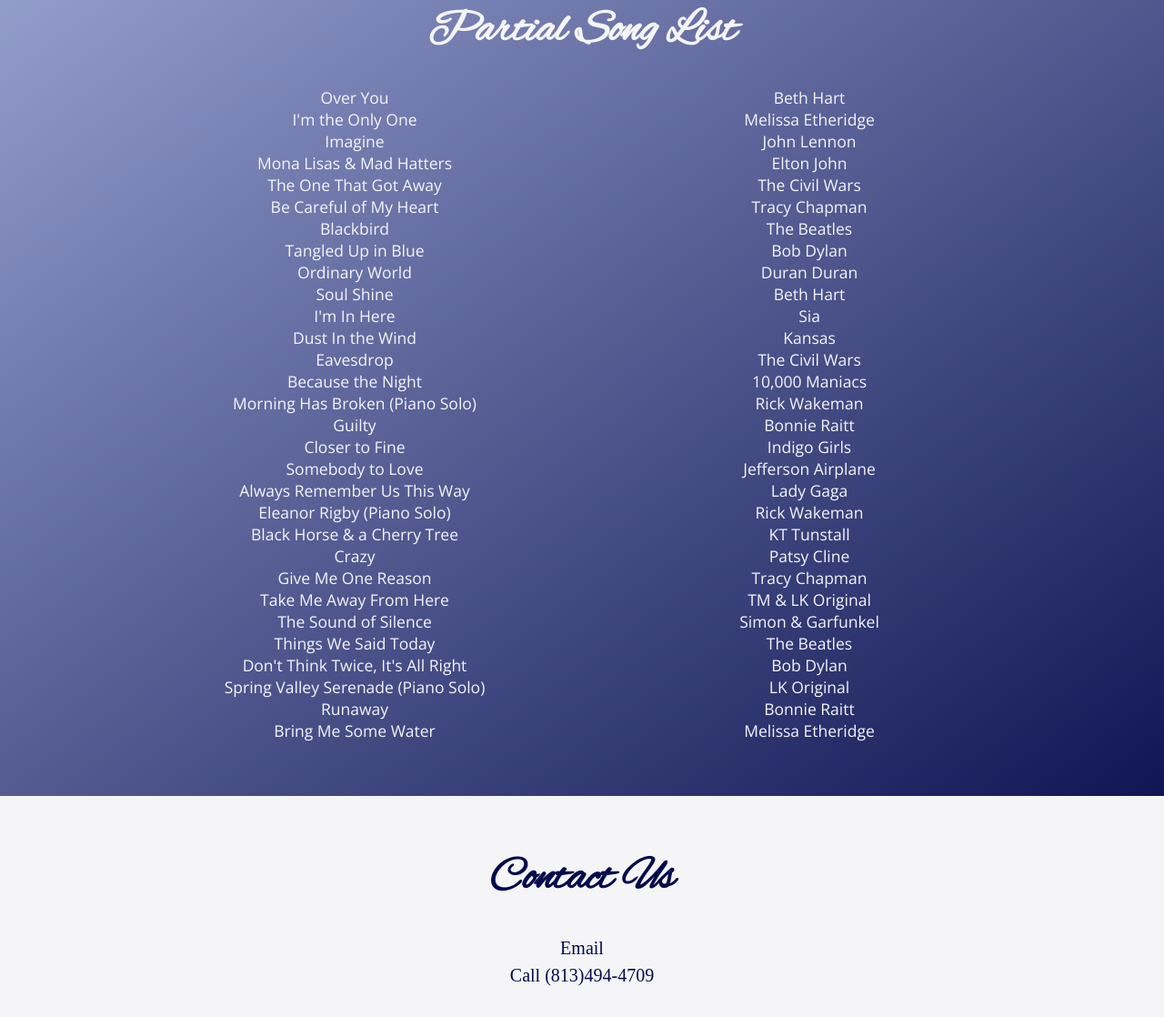
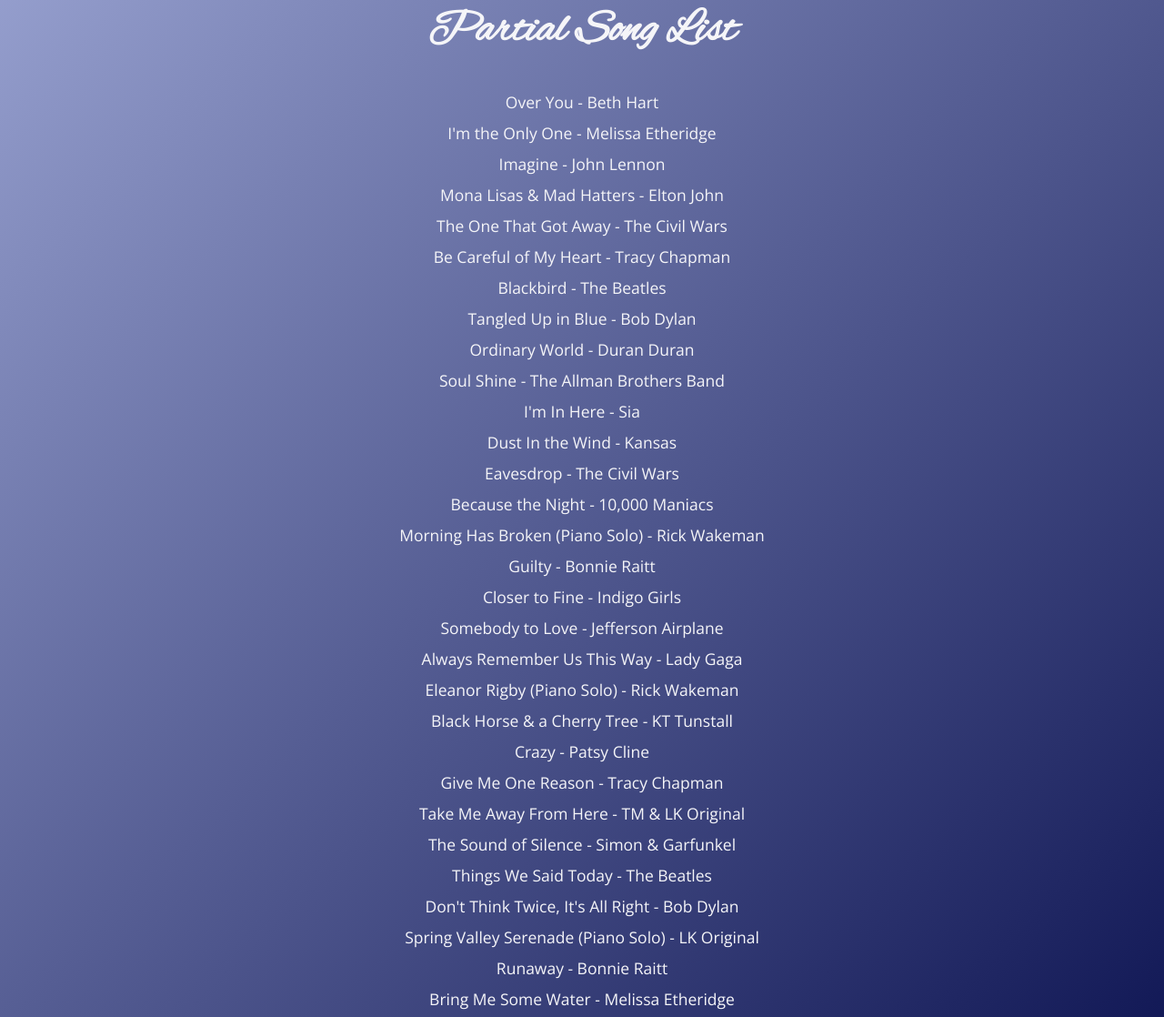
Before and after one commit to tonim99/4thStManor, a plain HTML site: page index.html in a window 1280 px wide. Shown: the part 2866-3984 px from the top of the page at 91% size. Drawn offline with nearby package versions, Linux system fonts and the light colour scheme.

Commit message:
created and rendered songs array

```diff
--- a/app.js
+++ b/app.js
@@ -1,8 +1,163 @@
-const eventsUrl =
-	'https://spreadsheets.google.com/feeds/cells/1nzfnHjkdc41nBLJnMAjXmWc96OnL_W74xAOPnLvhFik/1/public/full?alt=json';
+// const eventsUrl =
+// 	'https://spreadsheets.google.com/feeds/cells/1nzfnHjkdc41nBLJnMAjXmWc96OnL_W74xAOPnLvhFik/1/public/full?alt=json';
 
 //show + hide menu functions
 //why did I have to write two? It looks like the ternary is not working...
+const songs = [
+	{
+		title: 'Over You',
+		artist: 'Beth Hart',
+	},
+	{
+		title: 'I\'m the Only One',
+		artist: 'Melissa Etheridge',
+	},
+	{
+		title: 'Imagine',
+		artist: 'John Lennon',
+	},
+	{
+		title: 'Mona Lisas & Mad Hatters',
+		artist: 'Elton John',
+	},
+	{
+		title: 'The One That Got Away',
+		artist: 'The Civil Wars',
+	},
+	{
+		title: 'Be Careful of My Heart',
+		artist: 'Tracy Chapman',
+	},
+	{
+		title: 'Blackbird',
+		artist: 'The Beatles',
+	},
+	{
+		title: 'Tangled Up in Blue',
+		artist: 'Bob Dylan',
+	},
+	{
+		title: 'Ordinary World',
+		artist: 'Duran Duran',
+	},
+	{
+		title: 'Soul Shine',
+		artist: 'The Allman Brothers Band',
+	},
+	{
+		title: "I'm In Here",
+		artist: 'Sia',
+	},
+	{
+		title: 'Dust In the Wind',
+		artist: 'Kansas',
+	},
+	{
+		title: 'Eavesdrop',
+		artist: 'The Civil Wars',
+	},
+	{
+		title: 'Because the Night',
+		artist: '10,000 Maniacs',
+	},
+	{
+		title: 'Morning Has Broken (Piano Solo)',
+		artist: 'Rick Wakeman',
+	},
+	{
+		title: 'Guilty',
+		artist: 'Bonnie Raitt',
+	},
+	{
+		title: 'Closer to Fine',
+		artist: 'Indigo Girls',
+	},
+	{
+		title: 'Somebody to Love',
+		artist: 'Jefferson Airplane',
+	},
+	{
+		title: 'Always Remember Us This Way',
+		artist: 'Lady Gaga',
+	},
+	{
+		title: 'Eleanor Rigby (Piano Solo)',
+		artist: 'Rick Wakeman',
+	},
+	{
+		title: 'Black Horse & a Cherry Tree',
+		artist: 'KT Tunstall',
+	},
+	{
+		title: 'Crazy',
+		artist: 'Patsy Cline',
+	},
+	{
+		title: 'Give Me One Reason',
+		artist: 'Tracy Chapman',
+	},
+	{
+		title: 'Take Me Away From Here',
+		artist: 'TM & LK Original',
+	},
+	{
+		title: 'The Sound of Silence',
+		artist: 'Simon & Garfunkel',
+	},
+	{
+		title: 'Things We Said Today',
+		artist: 'The Beatles',
+	},
+	{
+		title: 'Don\'t Think Twice, It\'s All Right',
+		artist: 'Bob Dylan',
+	},
+	{
+		title: 'Spring Valley Serenade (Piano Solo)',
+		artist: 'LK Original',
+	},
+	{
+		title: 'Runaway',
+		artist: 'Bonnie Raitt',
+	},
+	{
+		title: 'Bring Me Some Water',
+		artist: 'Melissa Etheridge',
+	},
+];
+
+const events = [
+	{
+		date: 'April 6, 2021',
+		time: '7:00 pm',
+		venue: 'The Lodge at Old Trail',
+		public: false,
+	},
+	{
+		date: 'July 15, 2021',
+		time: '6:00 pm',
+		venue: 'Greencroft Club',
+		public: true,
+	},
+	{
+		date: 'August 10, 2021',
+		time: '7:00 pm',
+		venue: 'The Lodge at Old Trail',
+		public: false,
+	},
+	{
+		date: 'September 23, 2021',
+		time: '6:00 pm',
+		venue: 'Greencroft Club',
+		public: true,
+	},
+	{
+		date: 'November 9, 2021',
+		time: '7:00 pm',
+		venue: 'The Lodge at Old Trail',
+		public: false,
+	},
+];
 
 const toggleMenu = (id) => {
     const menu = document.getElementById(id);
@@ -13,3 +168,19 @@
     const menu = document.getElementById(id);
     menu.style.display = "block" ? "none" : "block"
 }
+
+function createSongList(data) {
+	const songList = document.getElementById('song__lists');
+	const list = document.createElement('ul');
+	console.log(list);
+	songs.forEach((song) => {
+		const li = document.createElement('li');
+		const title = song.title;
+		const artist = song.artist;
+		li.classList.add('song');
+		li.innerHTML = title + ' - ' + artist;
+		list.appendChild(li);
+	});
+	songList.appendChild(list);
+}
+createSongList(songs);
--- a/index.html
+++ b/index.html
@@ -9,7 +9,6 @@
         href="https://fonts.googleapis.com/css2?family=Alex+Brush&family=Open+Sans:ital,wght@0,300;0,400;0,700;1,300;1,400&display=swap"
         rel="stylesheet">
         <script src="https://kit.fontawesome.com/3558b222be.js" crossorigin="anonymous"></script>
-        <script src="app.js"></script>
         <title>4th Street Manor</title>
     </head>
     <body>
@@ -107,9 +106,8 @@
         </section>
         <section class="repertoire" id="repertoire">
             <h3 class="heading-third">Partial Song List</h3>
-            <div class="song__lists">
-
-                <ul class="songs">
+            <div class="song__lists" id='song__lists'>
+                <!-- <ul class="songs">
                     <li class="song">Over You</li>
                     <li class="song">I'm the Only One</li>
                     <li class="song">Imagine</li>
@@ -172,7 +170,7 @@
                     <li class="artist">LK Original</li>
                     <li class="artist">Bonnie Raitt</li>
                     <li class="artist">Melissa Etheridge</li>
-                </ul>
+                </ul> -->
             </div>
         </section>
         <footer class="footer" id="footer">
@@ -186,5 +184,6 @@
                 </li>
             </ul>
         </footer>
+        <script src="app.js"></script>
     </body>
 </html>
--- a/style.css
+++ b/style.css
@@ -388,18 +388,12 @@
     font-size: 5rem;
     transition: var(--smooth-transition);
 }
-.song__lists {
-	margin: 0 auto;
-	max-width: 100rem;
-	display: grid;
-	grid-template-columns: 1fr 1fr;
+
+.song {
+	list-style: none;
+	padding: .5rem;
 }
-.songs {
-	list-style: none;
-}
-.artists {
-	list-style: none;
-}
+
 .footer {
 	height: 25rem;
 	padding: 6rem;
```
